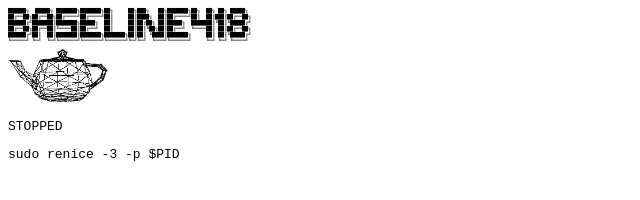
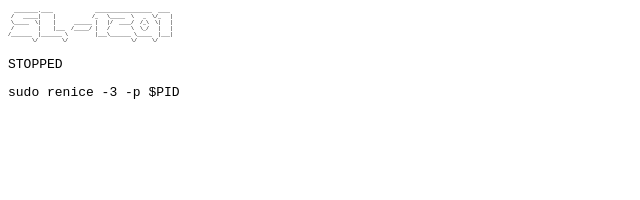
Before and after one commit to livejs/sl-1201, a website with bundled scripts: page index.html in a window 1280 px wide. Shown: the whole page, without its empty margins (0-640 px from the left). Built offline with nearby package versions, Linux system fonts and the light colour scheme; files whose address does not match are found by name.

Commit message:
remove the teapot

```diff
--- a/index.html
+++ b/index.html
@@ -1,16 +1,15 @@
 <!DOCTYPE html>
-<title>BASELINE418 :: WEB AUDIO</title>
+<title>SL-1201 :: WEB AUDIO</title>
 <script type="module" src="index.js"></script>
 <button id="start">START YOUR ENGINE</button>
 <pre style='font-size: 5px'>
-██████╗  █████╗ ███████╗███████╗██╗     ██╗███╗   ██╗███████╗██╗  ██╗ ██╗ █████╗
-██╔══██╗██╔══██╗██╔════╝██╔════╝██║     ██║████╗  ██║██╔════╝██║  ██║███║██╔══██╗
-██████╔╝███████║███████╗█████╗  ██║     ██║██╔██╗ ██║█████╗  ███████║╚██║╚█████╔╝
-██╔══██╗██╔══██║╚════██║██╔══╝  ██║     ██║██║╚██╗██║██╔══╝  ╚════██║ ██║██╔══██╗
-██████╔╝██║  ██║███████║███████╗███████╗██║██║ ╚████║███████╗     ██║ ██║╚█████╔╝
-╚═════╝ ╚═╝  ╚═╝╚══════╝╚══════╝╚══════╝╚═╝╚═╝  ╚═══╝╚══════╝     ╚═╝ ╚═╝ ╚════╝
+  ________.____              ___________________  ____
+ /   _____|    |            /_   \_____  \   _  \/_   |
+ \_____  \|    |      ______ |   |/  ____/  /_\  \|   |
+ /        |    |___  /_____/ |   /       \  \_/   |   |
+/_______  |_______ \         |___\_______ \_____  |___|
+        \/        \/                     \/     \/
 </pre>
-<img width=100 src='teapot.png'/>
 <div>
   <pre id="clock">STOPPED</pre>
 </div>
```
Also changed, not shown: README.md, teapot.png (deleted).
